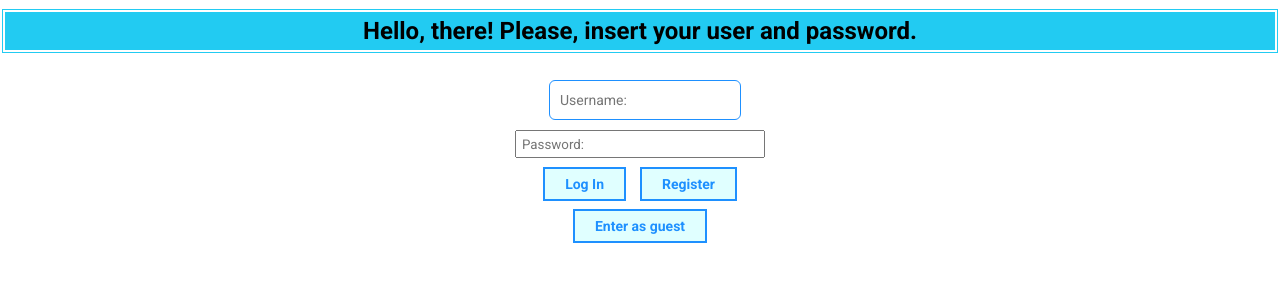
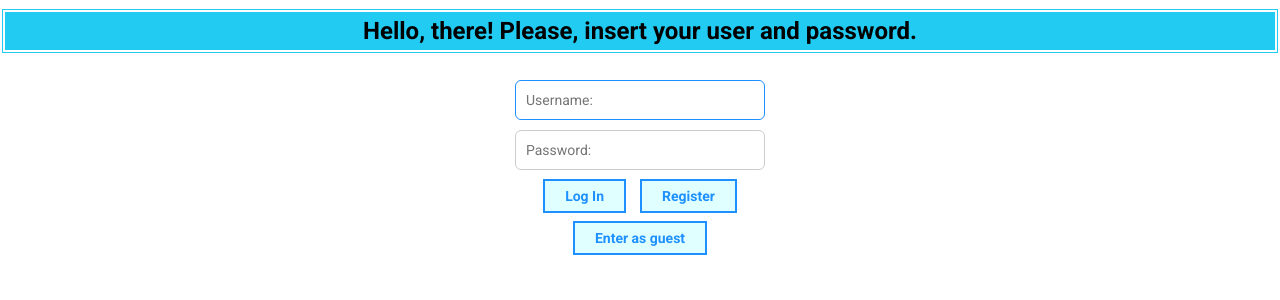
Before and after one commit to Senseei/lavanderia-reinvented, a Flask app: page /auth/login in a window 1280 px wide. Shown: the part 90-390 px from the top of the page. Run offline with Flask 3, Linux system fonts and the light colour scheme; parts of the project's set-up code (start-up, migrations or seed data) failed here and were passed over; some libraries are stand-ins or nearby versions.

Commit message:
feat: enhance login form styling for improved user experience

```diff
--- a/infrastructure/flask/resources/static/styles.css
+++ b/infrastructure/flask/resources/static/styles.css
@@ -139,6 +139,17 @@ td
     margin-top: 20px;
     height: 120px;
 }
+
+.login-form input[type="text"],
+.login-form input[type="password"] {
+    width: 250px;
+    height: 40px;
+    font-size: 14px;
+    border-radius: 6px;
+    border: 1px solid #ccc;
+    padding-left: 10px;
+}
+
 
 .login-form a
 {
```
